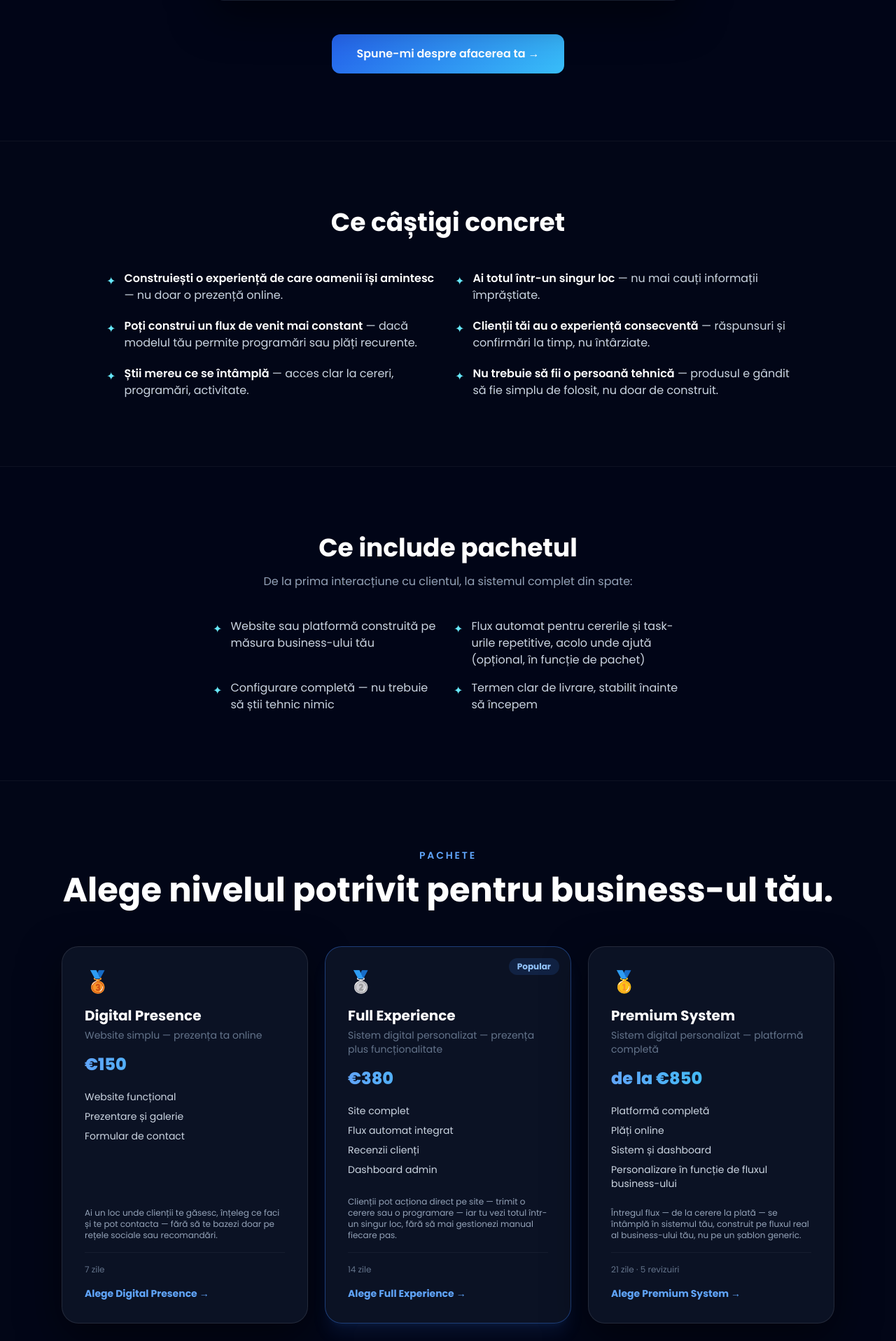
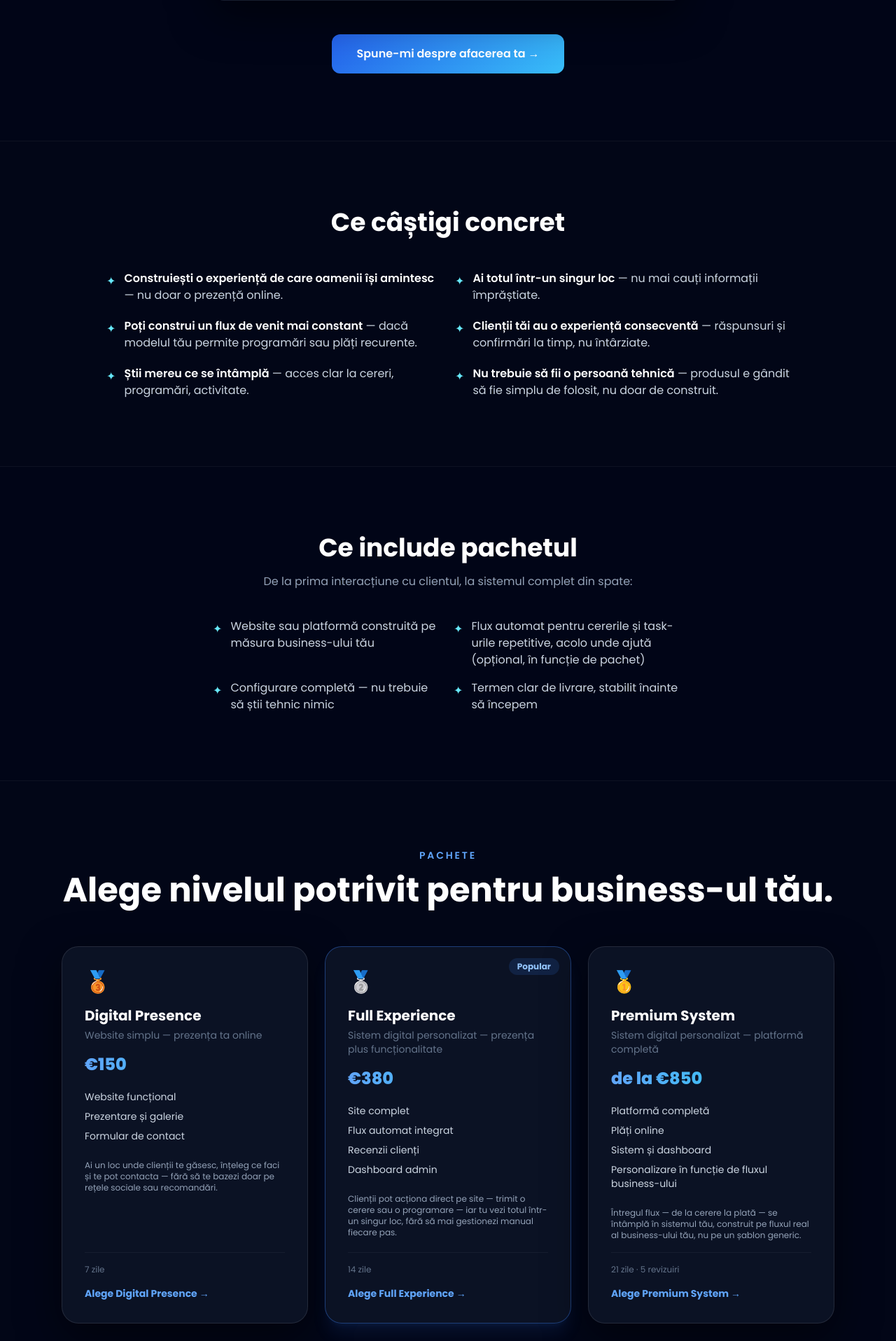
Before and after one commit to SanduAndreea22/andreeatech, a Django app: page / in a window 1280 px wide. Shown: the part 3603-5519 px from the top of the page at 70% size. Run offline with Django 5.2, Linux system fonts and the light colour scheme; some libraries are stand-ins or nearby versions.

Commit message:
Fix design audit findings + bring back Produse teaser on Home
- Certification images on /despre-mine/ were bleeding white/cream
  backgrounds edge-to-edge against the dark theme; now framed with a
  dark matte (object-contain + padding) instead of object-cover
- Pricing cards on Home: description paragraph is now flex-grow
  instead of the feature list, so the "Alege X" CTA lines up at the
  same height across all 3 cards regardless of description length
- Nav order: Portofoliu now before Produse (client proof first)
- Home was missing any mention of Produse since the rewrite; added
  back a small "Produse proprii" teaser section (Early Access framing,
  matches /products/) linking to the products page

```diff
--- a/templates/base.html
+++ b/templates/base.html
@@ -55,8 +55,8 @@
             <div class="hidden md:flex gap-7 text-sm font-medium items-center text-slate-300">
                 <a href="{% url 'home' %}" class="hover:text-blue-400 transition">Acasă</a>
                 <a href="{% url 'about' %}" class="hover:text-blue-400 transition">Despre mine</a>
+                <a href="{% url 'projects' %}" class="hover:text-blue-400 transition">Portofoliu</a>
                 <a href="{% url 'products' %}" class="hover:text-blue-400 transition">Produse</a>
-                <a href="{% url 'projects' %}" class="hover:text-blue-400 transition">Portofoliu</a>
                 <a href="{% url 'faq' %}" class="hover:text-blue-400 transition">Întrebări frecvente</a>
                 <a href="{% url 'reviews' %}" class="hover:text-blue-400 transition">Ce spun clienții</a>
                 <a href="{% url 'contact' %}" class="btn-primary px-5 py-2 rounded-lg">Contact</a>
@@ -66,8 +66,8 @@
                 <div class="absolute right-0 mt-3 w-48 glass p-3 shadow-2xl flex flex-col gap-3">
                     <a href="{% url 'home' %}" class="hover:text-blue-400">Acasă</a>
                     <a href="{% url 'about' %}" class="hover:text-blue-400">Despre mine</a>
+                    <a href="{% url 'projects' %}" class="hover:text-blue-400">Portofoliu</a>
                     <a href="{% url 'products' %}" class="hover:text-blue-400">Produse</a>
-                    <a href="{% url 'projects' %}" class="hover:text-blue-400">Portofoliu</a>
                     <a href="{% url 'faq' %}" class="hover:text-blue-400">Întrebări frecvente</a>
                     <a href="{% url 'reviews' %}" class="hover:text-blue-400">Ce spun clienții</a>
                     <a href="{% url 'contact' %}" class="text-blue-400">Contact</a>
--- a/templates/website/about.html
+++ b/templates/website/about.html
@@ -58,9 +58,9 @@
         <div class="grid sm:grid-cols-2 lg:grid-cols-3 gap-8">
             {% for cert in certifications %}
             <div class="glass rounded-2xl border border-white/5 overflow-hidden card-hover group">
-                <div class="bg-white/5 aspect-[4/3] overflow-hidden">
+                <div class="bg-slate-950 aspect-[4/3] overflow-hidden p-4 flex items-center justify-center">
                     <img src="{{ cert.image.url }}"
-                         class="w-full h-full object-cover transform group-hover:scale-105 transition-transform duration-500"
+                         class="max-w-full max-h-full object-contain rounded-md shadow-lg transform group-hover:scale-105 transition-transform duration-500"
                          alt="{{ cert.title }}">
                 </div>
                 <div class="p-6">
--- a/templates/website/home.html
+++ b/templates/website/home.html
@@ -151,10 +151,10 @@
                 <h3 class="text-xl font-bold text-white mb-1">{{ pkg.name }}</h3>
                 <p class="text-sm text-slate-500 mb-4">{{ pkg.tagline }}</p>
                 <p class="text-2xl font-extrabold gradient-text mb-5">{{ pkg.price }}</p>
-                <ul class="space-y-2 text-sm text-slate-300 mb-6 flex-grow">
+                <ul class="space-y-2 text-sm text-slate-300 mb-6">
                     {% for feature in pkg.features %}<li>{{ feature }}</li>{% endfor %}
                 </ul>
-                <p class="text-xs text-slate-400 mb-4">{{ pkg.description }}</p>
+                <p class="text-xs text-slate-400 mb-4 flex-grow">{{ pkg.description }}</p>
                 <p class="text-xs text-slate-500 pt-4 border-t border-white/5 mb-4">{{ pkg.duration }}</p>
                 <a href="{% url 'start_project' %}?pachet={{ pkg.key }}" class="text-blue-400 text-sm font-bold hover:text-blue-300 transition">Alege {{ pkg.name }} →</a>
             </article>
@@ -206,6 +206,20 @@
     </div>
 </section>
 
+<section class="py-24 border-t border-white/5">
+    <div class="max-w-4xl mx-auto px-6 text-center">
+        <div class="glass rounded-3xl border border-white/10 p-10 md:p-14">
+            <div class="inline-flex items-center gap-2 rounded-full border border-blue-400/20 bg-blue-500/10 px-4 py-2 text-xs font-semibold uppercase tracking-[0.18em] text-blue-300 mb-6">
+                <span class="w-2 h-2 rounded-full bg-cyan-300 animate-pulse"></span>
+                Early Access
+            </div>
+            <h2 class="text-3xl md:text-4xl font-bold text-white mb-5">Produse proprii</h2>
+            <p class="max-w-2xl mx-auto text-lg text-slate-400 leading-relaxed mb-8">Pe lângă proiectele pentru clienți, construiesc și produse proprii — aplicații gândite să rezolve probleme reale, nu doar demo-uri de portofoliu. Momentan sunt gratuite, în early access, cât timp le testez și le îmbunătățesc.</p>
+            <a href="{% url 'products' %}" class="btn-primary inline-block px-8 py-4 rounded-xl font-semibold">Vezi produsele →</a>
+        </div>
+    </div>
+</section>
+
 <section class="py-16 text-center border-t border-white/5">
     <div class="max-w-2xl mx-auto px-6">
         <p class="text-slate-400">
```
